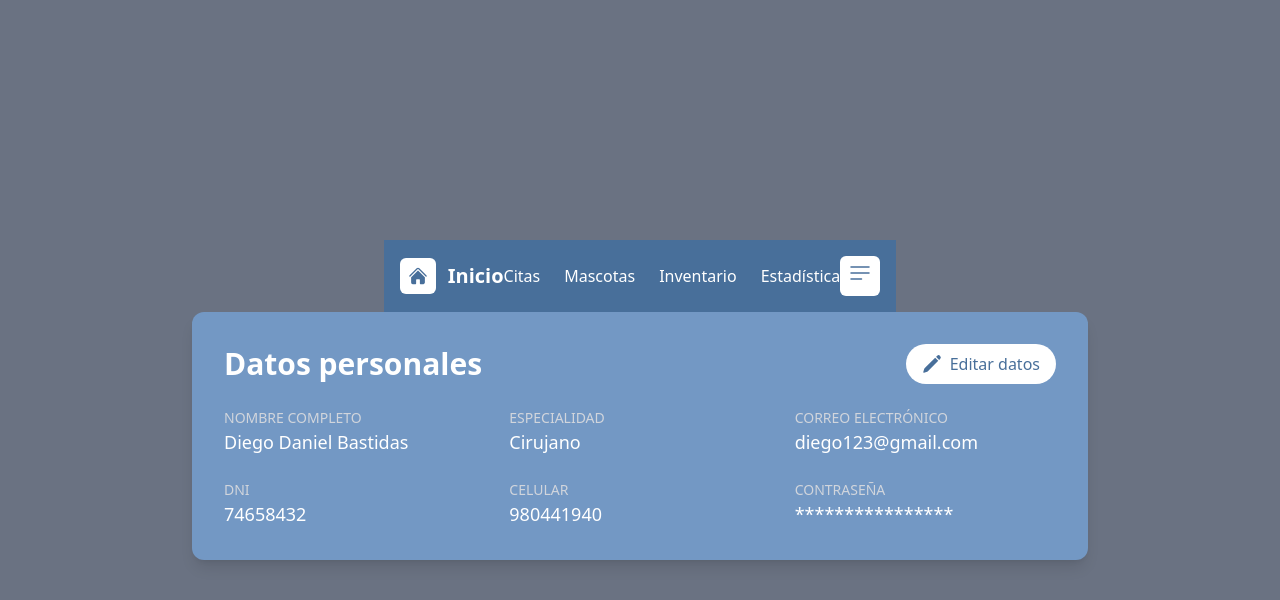
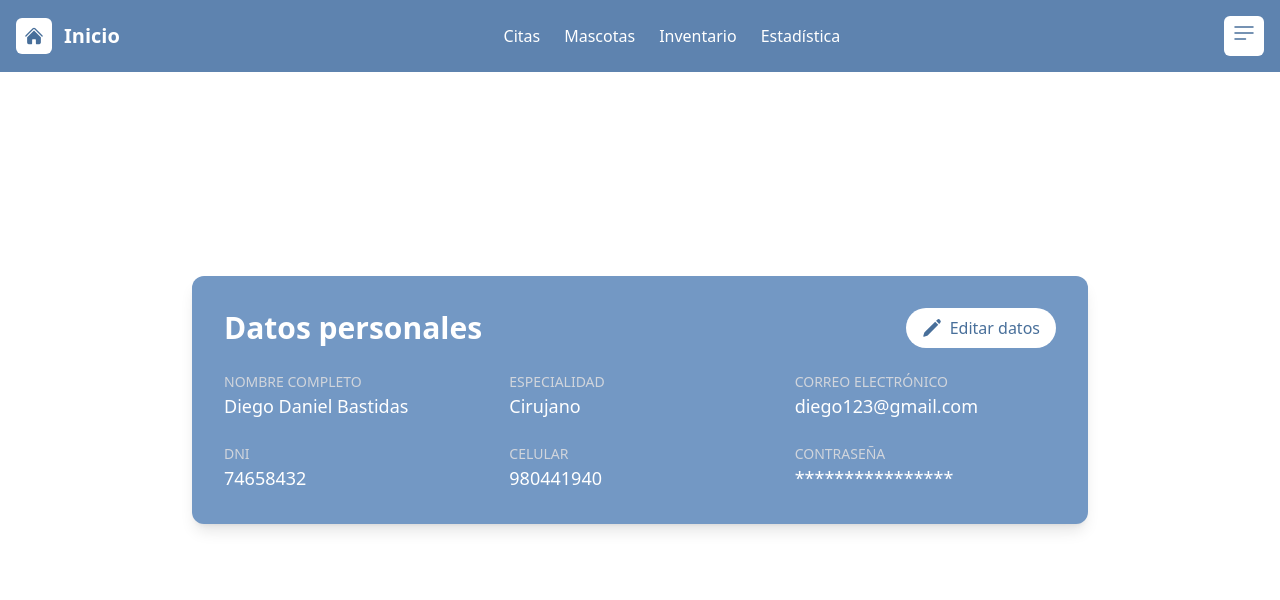
Before and after one commit to Estrella-ticona/VetCare-frontend, a React (Vite) app: page /profile in a window 1280 px wide. Shown: the top 600 px of the page. Built offline with nearby package versions, Linux system fonts and the light colour scheme.

Commit message:
Refactor Navbar component layout and update MainLayout background color

```diff
--- a/src/public/components/Navbar.tsx
+++ b/src/public/components/Navbar.tsx
@@ -1,14 +1,19 @@
 import { HomeIcon } from "@heroicons/react/24/solid";
+
 export function Navbar() {
     return (
-        <div className="bg-[#486F9A] flex items-center justify-between p-4  text-white">
+        <header className="bg-[#5E83AF] text-white w-full fixed top-0 z-50">
+            <div className="flex items-center justify-between p-4 max-w-screen-xl mx-auto">
+                {/* Logo e Inicio */}
                 <div className="flex items-center">
                     <div className="p-2 rounded-md bg-white text-[#486F9A]">
                         <HomeIcon className="h-5 w-5" />
                     </div>
                     <span className="ml-3 font-semibold text-xl">Inicio</span>
                 </div>
-            <div className="flex space-x-6">
+
+                {/* Links de navegación */}
+                <nav className="flex space-x-6">
                     <a href="#" className="hover:underline">
                         Citas
                     </a>
@@ -21,7 +26,9 @@ export function Navbar() {
                     <a href="#" className="hover:underline">
                         Estadística
                     </a>
-            </div>
+                </nav>
+
+                {/* Icono del menú */}
                 <div className="p-2 rounded-md bg-white text-[#486F9A]">
                     <svg
                         xmlns="http://www.w3.org/2000/svg"
@@ -39,5 +46,6 @@ export function Navbar() {
                     </svg>
                 </div>
             </div>
-    )
+        </header>
+    );
 }
--- a/src/public/pages/MainLayout.tsx
+++ b/src/public/pages/MainLayout.tsx
@@ -1,6 +1,6 @@
 export function MainLayout({ children }: { children: React.ReactNode }) {
     return (
-        <div className="min-h-screen bg-gray-500 flex flex-col items-center justify-center">
+        <div className="min-h-screen bg-[#C3D2E7]-500 flex flex-col items-center justify-center">
             {children}
         </div>
     );
```
Lines whose indentation alone changed are shown as unchanged.
